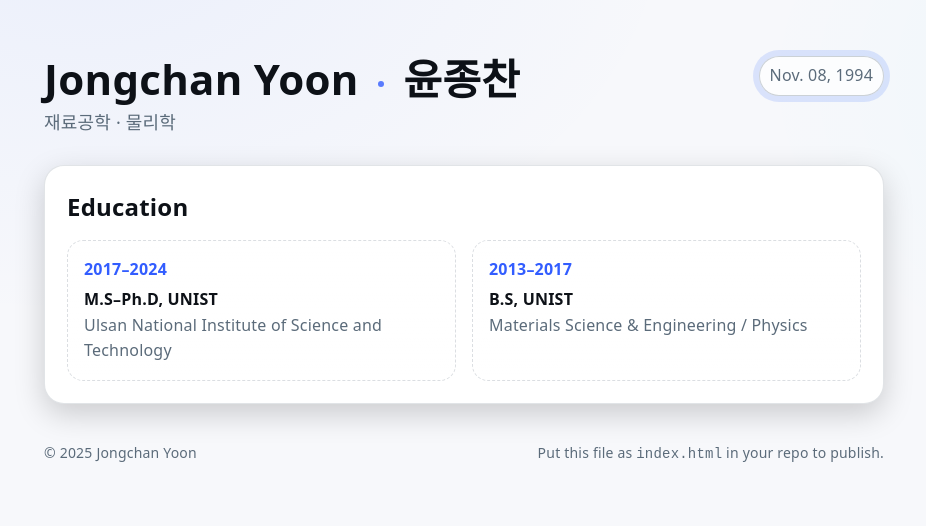
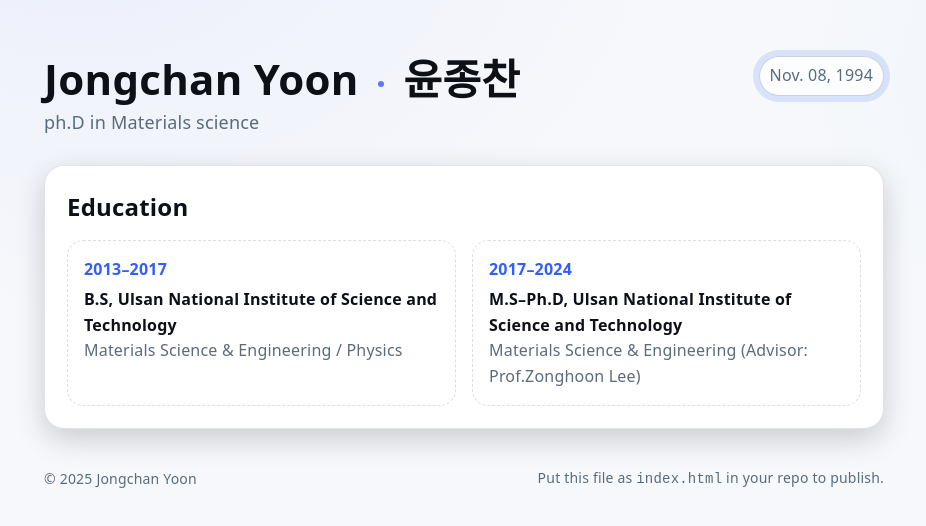
Before and after one commit to JongchanYoonphD/JongchanYoonphD.github.io, a plain HTML site: page index.html in a window 1280 px wide. Shown: the whole page, without its empty margins (176-1102 px from the left). Drawn offline with Linux system fonts and the light colour scheme.

Commit message:
Update index.html

```diff
--- a/index.html
+++ b/index.html
@@ -142,7 +142,7 @@
     <header>
       <div class="id" role="banner">
         <h1>Jongchan Yoon <span class="dot" aria-hidden="true"></span> <span lang="ko">윤종찬</span></h1>
-        <div class="korean" lang="ko">재료공학 · 물리학</div>
+        <div class="korean" lang="ko">ph.D in Materials science</div>
       </div>
       <div class="dob" title="Date of Birth" aria-label="Date of Birth">Nov. 08, 1994</div>
     </header>
@@ -151,14 +151,14 @@
       <h2 id="edu">Education</h2>
       <div class="timeline" role="list">
         <article class="t-item" role="listitem">
-          <div class="when">2017–2024</div>
-          <div class="where">M.S–Ph.D, UNIST</div>
-          <div class="dept">Ulsan National Institute of Science and Technology</div>
+          <div class="when">2013–2017</div>
+          <div class="where">B.S, Ulsan National Institute of Science and Technology</div>
+          <div class="dept">Materials Science &amp; Engineering / Physics</div>
         </article>
         <article class="t-item" role="listitem">
-          <div class="when">2013–2017</div>
-          <div class="where">B.S, UNIST</div>
-          <div class="dept">Materials Science &amp; Engineering / Physics</div>
+          <div class="when">2017–2024</div>
+          <div class="where">M.S–Ph.D, Ulsan National Institute of Science and Technology</div>
+          <div class="dept">Materials Science &amp; Engineering (Advisor: Prof.Zonghoon Lee)</div>
         </article>
       </div>
     </section>
```
